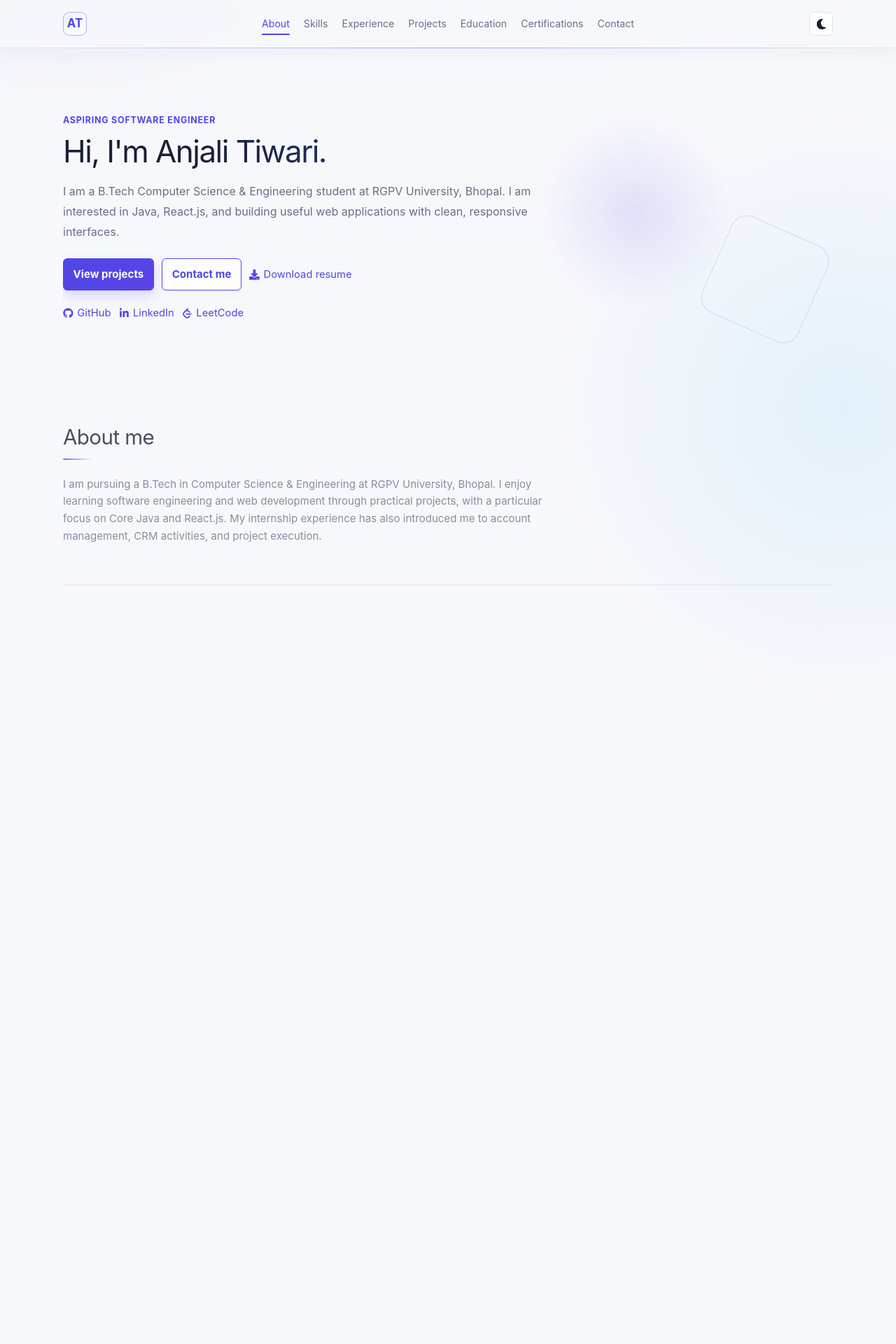
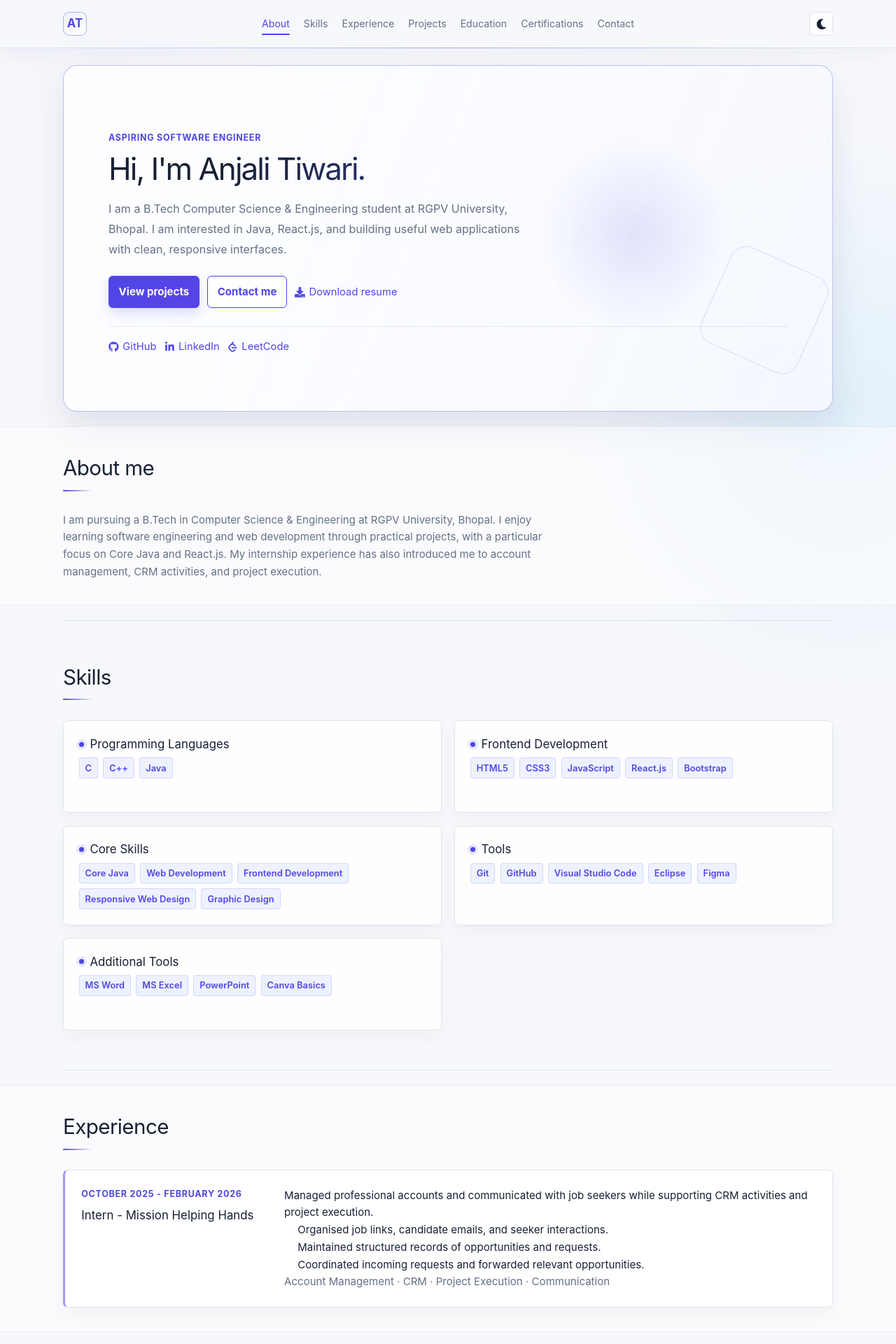
Before and after one commit to anjalitiwarime-tech/1st_repo_portfolio, a React (Vite) app: page / in a window 1280 px wide. Shown: the top 1920 px of the page at 70% size. Built offline with nearby package versions, Linux system fonts and the light colour scheme.

Commit message:
Strengthen portfolio visual composition

```diff
--- a/src/index.css
+++ b/src/index.css
@@ -859,3 +859,41 @@ body { background:radial-gradient(circle at 8% -8%,rgba(99,102,241,.12),transpar
 .contact-item { width:fit-content; padding-bottom:2px; border-bottom:1px solid transparent; transition:color 220ms ease,border-color 220ms ease,transform 220ms ease; }
 .contact-item:hover { border-color:color-mix(in srgb,var(--accent) 45%,transparent); transform:translateX(3px); }
 @media (prefers-reduced-motion:reduce) { .hero > * { animation:none; }.desktop-nav button::after { transition:none; } }
+
+/* Higher-contrast composition pass: visual-only, no markup or content changes. */
+main { overflow:hidden; }
+.hero {
+  width:min(100% - 2rem,1100px);
+  min-height:440px;
+  margin:1.5rem auto 0;
+  padding-inline:clamp(1.35rem,5vw,4rem);
+  border:1px solid color-mix(in srgb,var(--accent) 22%,var(--line));
+  border-radius:20px;
+  background:
+    linear-gradient(112deg, color-mix(in srgb,var(--surface) 96%,#fff) 0%, color-mix(in srgb,var(--accent-soft) 52%,var(--surface)) 100%);
+  box-shadow:0 24px 50px rgba(30,41,80,.10), inset 0 1px 0 rgba(255,255,255,.68);
+}
+:root[data-theme='dark'] .hero { background:linear-gradient(112deg,rgba(20,29,51,.96),rgba(30,32,79,.72)); box-shadow:0 24px 55px rgba(0,0,0,.25),inset 0 1px 0 rgba(255,255,255,.06); }
+.hero h1 { max-width:680px; letter-spacing:-.045em; }
+.hero-copy { max-width:590px; }
+.hero .socials { margin-top:1.6rem; padding-top:1rem; border-top:1px solid color-mix(in srgb,var(--line) 74%,transparent); }
+.section { position:relative; }
+.section:nth-of-type(even)::before {
+  position:absolute; inset:1.3rem -100vw; z-index:-1; border-block:1px solid color-mix(in srgb,var(--line) 52%,transparent);
+  background:color-mix(in srgb,var(--surface) 55%,transparent); content:"";
+}
+.section > h2 { margin-bottom:1.8rem; }
+.skill-grid { gap:1.15rem; }
+.group { min-height:132px; padding:1.35rem; }
+.group h3 { display:flex; align-items:center; gap:.55rem; }
+.group h3::before { width:7px; height:7px; border-radius:50%; background:var(--accent); box-shadow:0 0 0 4px color-mix(in srgb,var(--accent) 13%,transparent); content:""; }
+.project-grid { grid-template-columns:repeat(auto-fit,minmax(300px,1fr)); }
+.project { min-height:270px; display:flex; flex-direction:column; justify-content:flex-start; padding:1.65rem; }
+.project h3 { font-size:1.25rem; }.project .link-row { margin-top:auto; padding-top:1.1rem; border-top:1px solid color-mix(in srgb,var(--line) 70%,transparent); }
+.entry { align-items:start; padding:1.45rem; }
+.education-list { grid-template-columns:repeat(3,minmax(0,1fr)); gap:1rem; }
+.education-list article { min-height:150px; padding:1.25rem; }
+.contact-layout { padding:1.65rem; border:1px solid var(--line); border-radius:16px; background:linear-gradient(145deg,var(--surface),color-mix(in srgb,var(--accent-soft) 25%,var(--surface))); box-shadow:0 18px 35px rgba(27,39,69,.06); }
+.contact-form { box-shadow:none; background:color-mix(in srgb,var(--surface) 82%,transparent); }
+footer { margin-top:1.5rem; border-top:1px solid var(--line); }
+@media (max-width:800px) { .hero { min-height:0; margin-top:1rem; border-radius:15px; }.education-list { grid-template-columns:1fr; }.section:nth-of-type(even)::before { inset-inline:-1rem; } }
```
